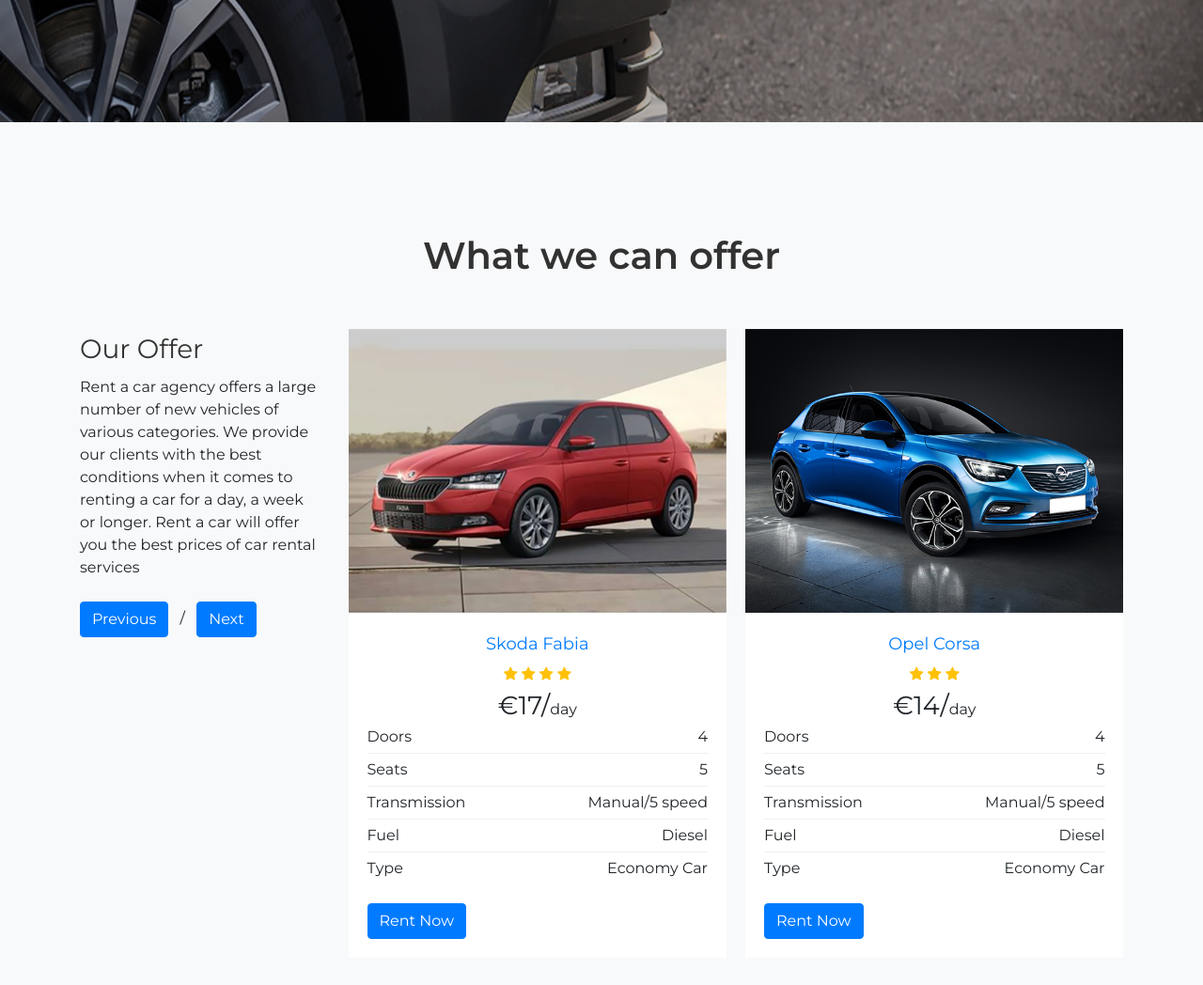
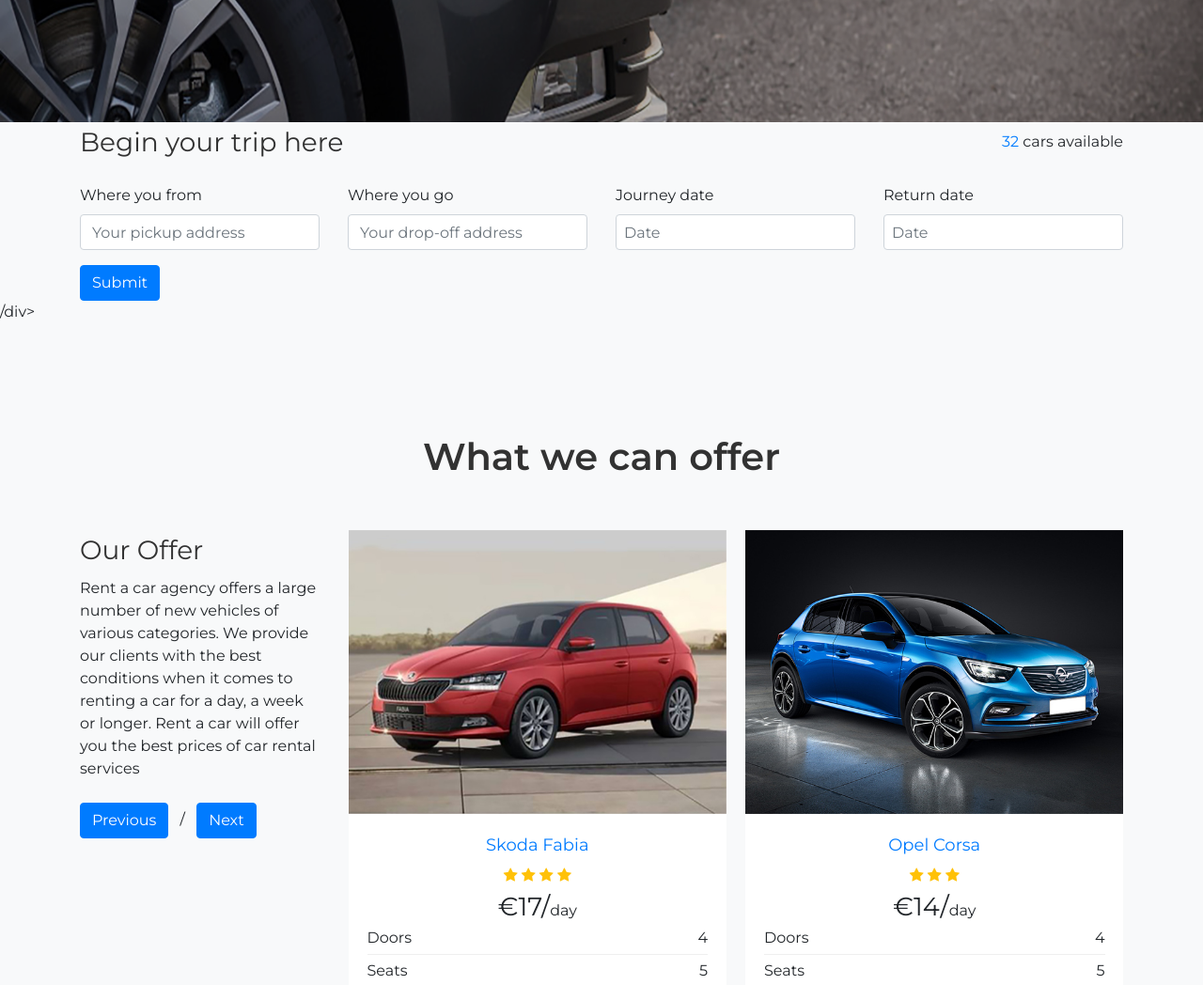
Before and after one commit to gilespi/Rent-a-car, a plain HTML site: page index.html in a window 1280 px wide. Shown: the part 720-1768 px from the top of the page at 94% size. Drawn offline with nearby package versions, Linux system fonts and the light colour scheme; some packages are replaced by stand-ins of ours; a script that the page names is missing; files whose address does not match are found by name.

Commit message:
Update index.html

```diff
--- a/index.html
+++ b/index.html
@@ -61,6 +61,52 @@
   </div>
 
   <!--- End Header Section --->
+
+  <!--- Form section --->
+
+ <div class="site-section pt-0 pb-0 bg-light">
+   <div class="container">
+     <div class="row">
+       <div class="col-12">
+ <form class="trip-form">
+   <div class="row align-items-center mb-4">
+     <div class="col-md-6">
+       <h3 class="m-0">Begin your trip here</h3>
+     </div>
+     <div class="col-md-6 text-md-right">
+       <span class="text-primary">32</span> <span>cars available</span></span>
+     </div>
+   </div>
+   <div class="row">
+     <div class="form-group col-md-3">
+       <label for="cf-1">Where you from</label>
+       <input type="text" id="cf-1" placeholder="Your pickup address" class="form-control">
+     </div>
+     <div class="form-group col-md-3">
+       <label for="cf-2">Where you go</label>
+       <input type="text" id="cf-2" placeholder="Your drop-off address" class="form-control">
+     </div>
+     <div class="form-group col-md-3">
+       <label for="cf-3">Journey date</label>
+       <input type="text" id="cf-3" placeholder="Date" class="form-control datepicker px-3" data-provide="datepicker">
+     </div>
+     <div class="form-group col-md-3">
+       <label for="cf-4">Return date</label>
+       <input type="text" id="cf-4" placeholder="Date" class="form-control datepicker px-3" data-provide="datepicker">
+     </div>
+   </div>
+   <div class="row">
+     <div class="col-lg-6">
+       <input type="submit" value="Submit" class="btn btn-primary">
+     </div>
+   </div>
+ </form>
+     </div>
+   </div>
+ </div>
+/div>
+
+  <!--- end Form section --->
 
   <!--- Carousel Section --->
 
```
